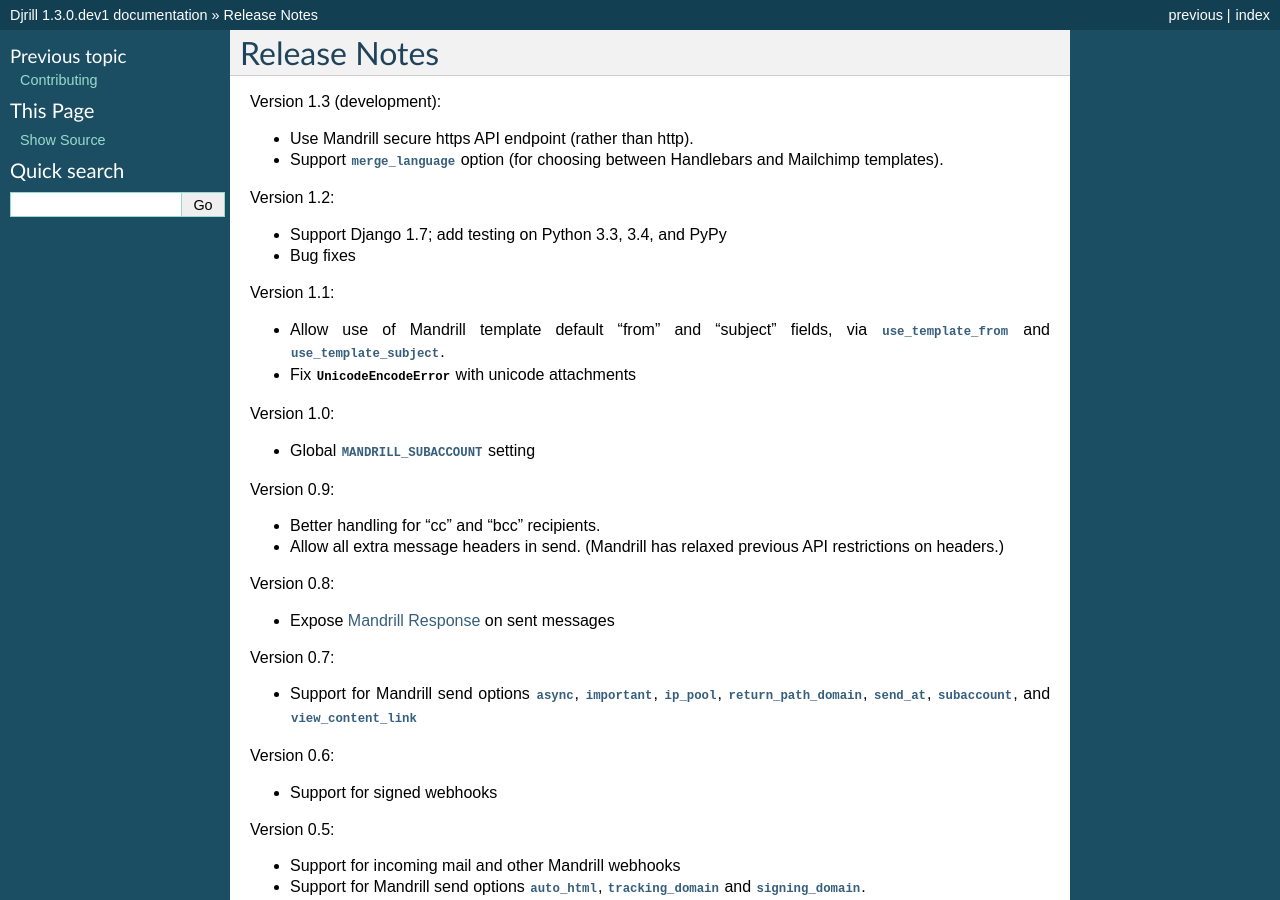
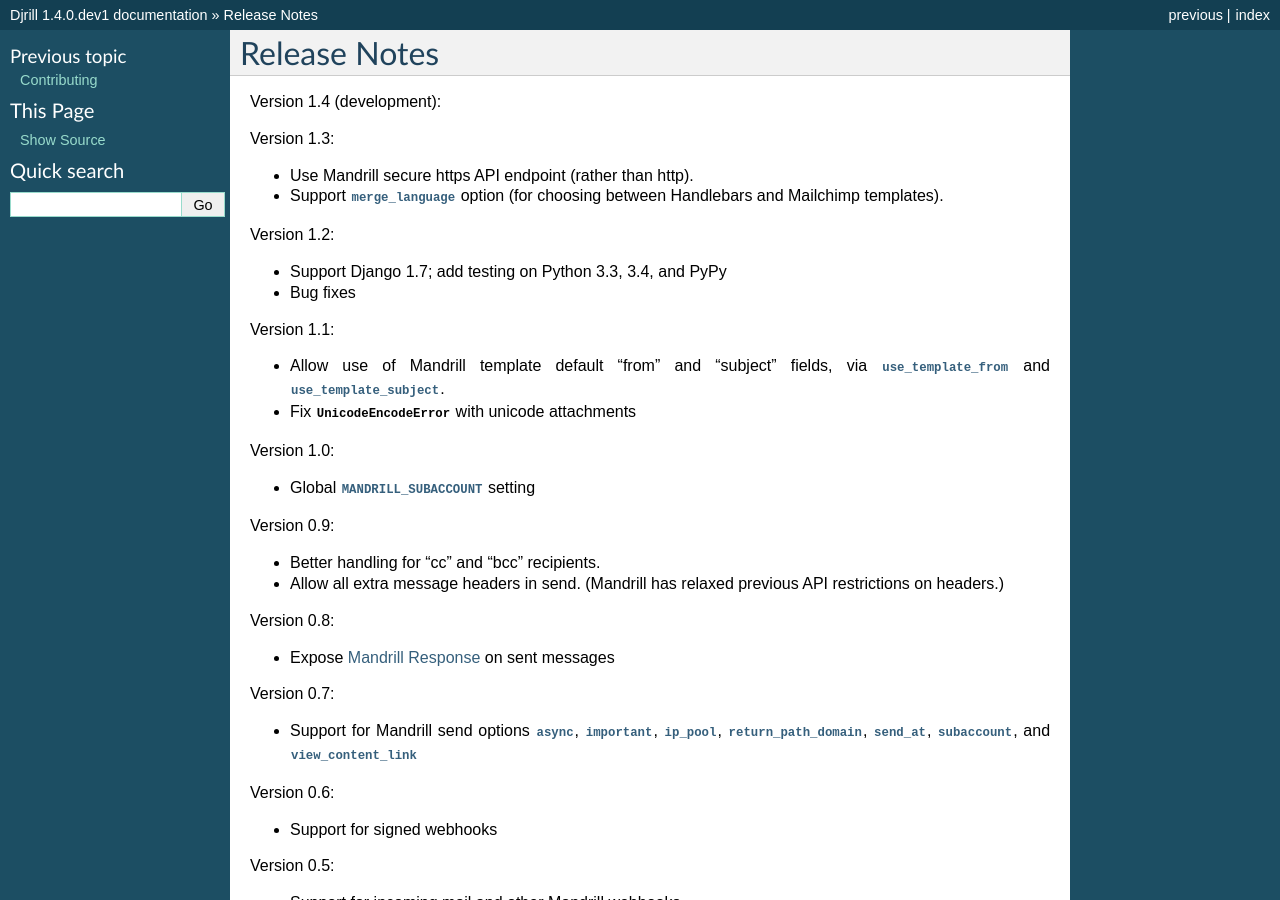
Before and after one commit to brack3t/Djrill, a Sphinx documentation site: the page built from docs/history.rst, in a window 1280 px wide and 900 px high. Built offline with Sphinx 7.4.7, drawn with Linux system fonts in a browser that asks for light colours; some of the changed text lies outside the part shown.

Commit message:
Open v1.4 dev.
[ci skip]

```diff
--- a/djrill/_version.py
+++ b/djrill/_version.py
@@ -1,3 +1,3 @@
-VERSION = (1, 3, 0, 'dev1')  # Remove the 'dev1' component in release branches
+VERSION = (1, 4, 0, 'dev1')  # Remove the 'dev1' component in release branches
 __version__ = '.'.join([str(x) for x in VERSION])
 __minor_version__ = '.'.join([str(x) for x in VERSION[:2]])  # Sphinx's X.Y "version"
--- a/docs/history.rst
+++ b/docs/history.rst
@@ -1,7 +1,11 @@
 Release Notes
 =============
 
-Version 1.3 (development):
+Version 1.4 (development):
+
+
+
+Version 1.3:
 
 * Use Mandrill secure https API endpoint (rather than http).
 * Support :attr:`merge_language` option (for choosing between
```
